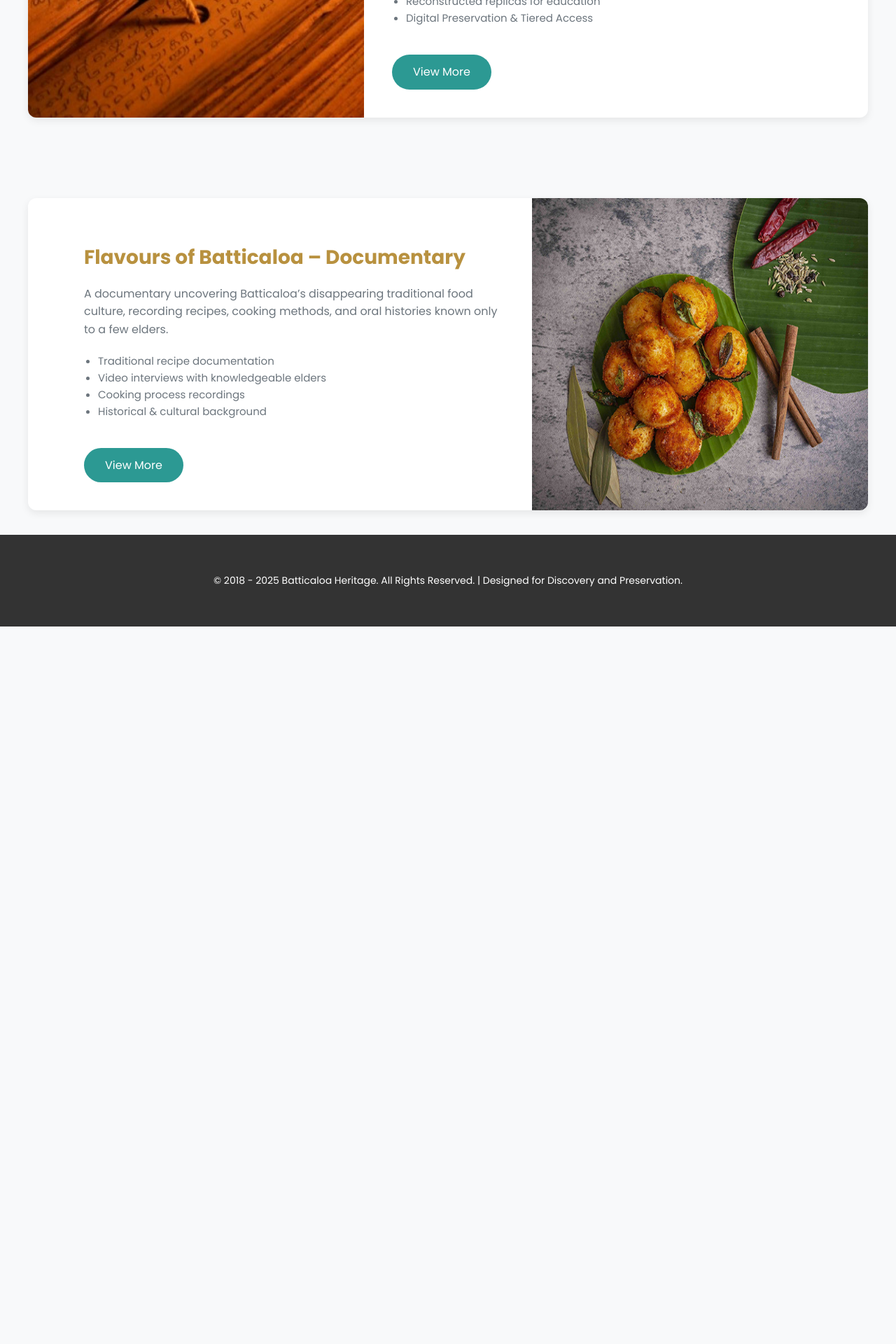
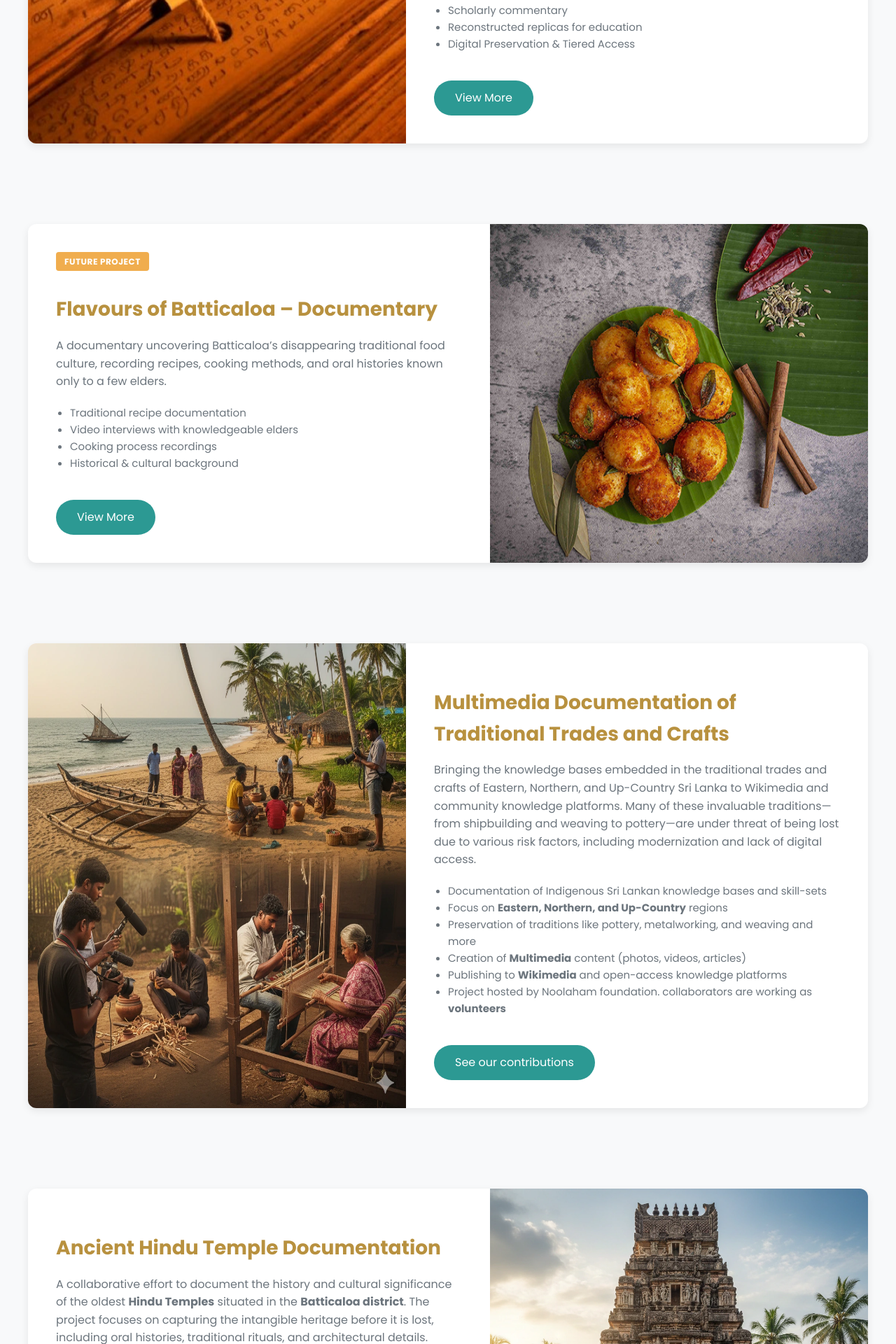
Before and after one commit to thivaharan-selvanayagam/mattakalappu-frontend, a Next.js app: page /projects in a window 1280 px wide. Shown: the part 880-2800 px from the top of the page at 70% size. Before the commit the page ends 1775 px from the top, so only its background shows below. Built offline with nearby package versions, Linux system fonts and the light colour scheme.

Commit message:
2 more projects added

```diff
--- a/pages/projects.js
+++ b/pages/projects.js
@@ -46,6 +46,7 @@ export default function Projects() {
         <div className="project-card">
           <img src="/manuscript.jpg" alt="Palm Leaf Manuscripts" />
           <div className="project-content">
+            <span className="project-label">Future Project</span>
             <h2>Palm Leaf Manuscripts Translation</h2>
             <p>
               A long-term initiative to collect, digitize, translate, and
@@ -72,6 +73,7 @@ export default function Projects() {
         <div className="project-card reverse">
          <img src="/food.jpg" alt="Batticaloa Food Documentary" />
           <div className="project-content">
+            <span className="project-label">Future Project</span>
             <h2>Flavours of Batticaloa – Documentary</h2>
             <p>
               A documentary uncovering Batticaloa’s disappearing traditional
@@ -91,6 +93,59 @@ export default function Projects() {
         </div>
       </section>
 
+      <section className="section">
+        <div className="project-card">
+          <img src="/traditional-crafts.webp" alt="Traditional Sri Lankan Craftsmen working" />
+          <div className="project-content">
+            <h2>Multimedia Documentation of Traditional Trades and Crafts</h2>
+            <p>
+              Bringing the knowledge bases embedded in the traditional trades and crafts
+              of Eastern, Northern, and Up-Country Sri Lanka to Wikimedia and
+              community knowledge platforms. Many of these invaluable traditions—from
+              shipbuilding and weaving to pottery—are under threat of being lost due to
+              various risk factors, including modernization and lack of digital access.
+            </p>
+            <ul>
+              <li>Documentation of Indigenous Sri Lankan knowledge bases and skill-sets</li>
+              <li>Focus on <b>Eastern, Northern, and Up-Country</b> regions</li>
+              <li>Preservation of traditions like pottery, metalworking, and weaving and more</li>
+              <li>Creation of <b>Multimedia</b> content (photos, videos, articles)</li>
+              <li>Publishing to <b>Wikimedia</b> and open-access knowledge platforms</li>
+              <li>Project hosted by Noolaham foundation. collaborators are working as <b>volunteers</b></li>
+            </ul>
+            <Link href="/traditional-crafts" className="btn">
+              See our contributions
+            </Link>
+          </div>
+        </div>
+      </section>
+
+      {/* Ancient Hindu Temple Documentation Project */}
+        <section className="section">
+          <div className="project-card reverse">
+            <img src="/ancient-temple-documentation.webp" alt="Ancient Hindu Temple in Batticaloa" />
+            <div className="project-content">
+              <h2>Ancient Hindu Temple Documentation</h2>
+              <p>
+                A collaborative effort to document the history and cultural significance
+                of the oldest <b>Hindu Temples</b> situated in the <b>Batticaloa district</b>.
+                The project focuses on capturing the intangible heritage before it is lost,
+                including oral histories, traditional rituals, and architectural details.
+              </p>
+              <ul>
+                <li>Collection of <b>history</b> and <b>oral histories</b> from temple elders</li>
+                <li>Creation of <b>multimedia content</b> (videos, photos, interviews)</li>
+                <li>Focus on the <b>oldest temples</b> in Batticaloa</li>
+                <li>Content published on <b>noolaham.media (aavanaham)</b></li>
+                <li>Project hosted by Noolaham foundation; our team served as <b>field workers</b> for documentation and video editing</li>
+              </ul>
+              <Link href="/temple-documentation" className="btn">
+                See our works
+              </Link>
+            </div>
+          </div>
+        </section>
+
       {/* Footer */}
       <footer className="footer">
         <p>
--- a/styles/projects.css
+++ b/styles/projects.css
@@ -48,7 +48,7 @@
 }
 
 .project-card img {
-    max-width: 40%; /* Image will scale up to the width of its container */
+    max-width: 45%; /* Image will scale up to the width of its container */
     height: auto;    /* Prevents distortion */
     max-height: none; /* Important: Remove the previous max-height constraint */
 }
@@ -85,6 +85,19 @@
 .btn:hover {
     background: var(--hover-clr);
     transform: translateY(-2px);
+}
+
+.project-label {
+    display: inline-block;
+    padding: 4px 12px;
+    margin-bottom: 10px; /* Space between label and h2 */
+    background-color: #f0ad4e; /* Example color for 'future' or 'in progress' */
+    color: var(--white);
+    font-size: 12px;
+    font-weight: bold;
+    text-transform: uppercase;
+    letter-spacing: 0.5px;
+    border-radius: 4px; /* Slightly rounded corners */
 }
 
 .footer {
```
Also changed, not shown: public/ancient-temple-documentation.webp (added), public/traditional-crafts.webp (added).
